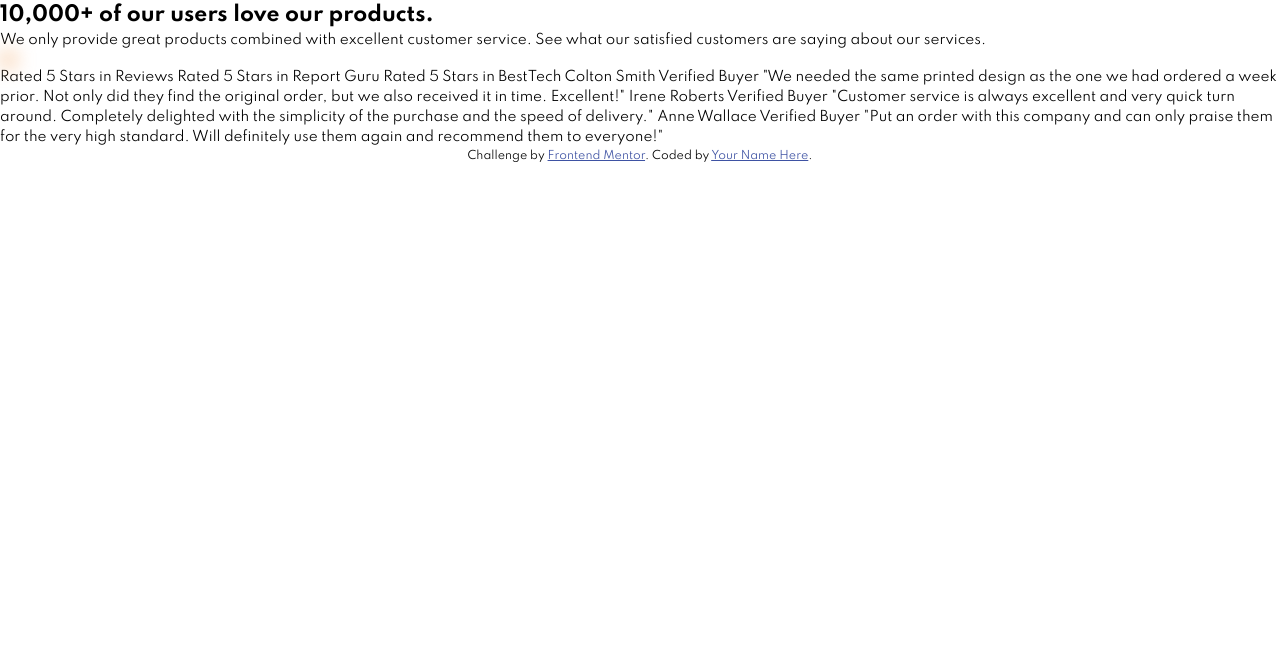
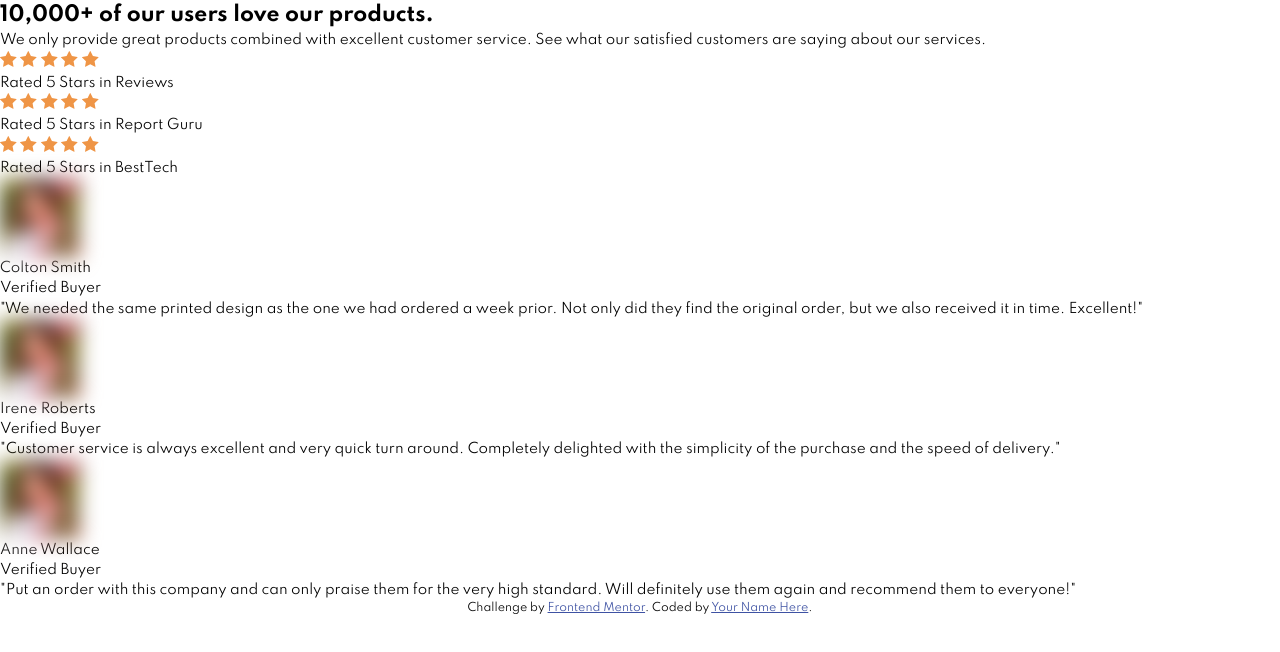
Before and after one commit to abe-m1/social-proof-section, a website: page index.html in a window 1280 px wide. Drawn offline with Linux system fonts and the light colour scheme.

Commit message:
add markup

```diff
--- a/index.html
+++ b/index.html
@@ -25,21 +25,81 @@
         </p>
       </div>
       <div class="hero-stars">
-        <div>
-          <img src="/images/icon-star.svg" />
+        <div class="star-row">
+          <img class="star" src="/images/icon-star.svg" alt="star" />
+          <img class="star" src="/images/icon-star.svg" alt="star" />
+          <img class="star" src="/images/icon-star.svg" alt="star" />
+          <img class="star" src="/images/icon-star.svg" alt="star" />
+          <img class="star" src="/images/icon-star.svg" alt="star" />
         </div>
+        <p>Rated 5 Stars in Reviews</p>
+      </div>
+      <div class="hero-stars">
+        <div class="star-row">
+          <img class="star" src="/images/icon-star.svg" alt="star" />
+          <img class="star" src="/images/icon-star.svg" alt="star" />
+          <img class="star" src="/images/icon-star.svg" alt="star" />
+          <img class="star" src="/images/icon-star.svg" alt="star" />
+          <img class="star" src="/images/icon-star.svg" alt="star" />
+        </div>
+        <p>Rated 5 Stars in Report Guru</p>
+      </div>
+      <div class="hero-stars">
+        <div class="star-row">
+          <img class="star" src="/images/icon-star.svg" alt="star" />
+          <img class="star" src="/images/icon-star.svg" alt="star" />
+          <img class="star" src="/images/icon-star.svg" alt="star" />
+          <img class="star" src="/images/icon-star.svg" alt="star" />
+          <img class="star" src="/images/icon-star.svg" alt="star" />
+        </div>
+        <p>Rated 5 Stars in BestTech</p>
       </div>
     </div>
+    <div class="testimonial-container">
+      <div>
+        <div class="user-info">
+          <img src="images/image-anne.jpg" />
+          <div>
+            <p>Colton Smith</p>
+            <p>Verified Buyer</p>
+          </div>
+        </div>
+        <p class="testimonial">
+          "We needed the same printed design as the one we had ordered a week
+          prior. Not only did they find the original order, but we also received
+          it in time. Excellent!"
+        </p>
+      </div>
 
-    Rated 5 Stars in Reviews Rated 5 Stars in Report Guru Rated 5 Stars in
-    BestTech Colton Smith Verified Buyer "We needed the same printed design as
-    the one we had ordered a week prior. Not only did they find the original
-    order, but we also received it in time. Excellent!" Irene Roberts Verified
-    Buyer "Customer service is always excellent and very quick turn around.
-    Completely delighted with the simplicity of the purchase and the speed of
-    delivery." Anne Wallace Verified Buyer "Put an order with this company and
-    can only praise them for the very high standard. Will definitely use them
-    again and recommend them to everyone!"
+      <div>
+        <div class="user-info">
+          <img src="images/image-anne.jpg" />
+          <div>
+            <p>Irene Roberts</p>
+            <p>Verified Buyer</p>
+          </div>
+        </div>
+        <p class="testimonial">
+          "Customer service is always excellent and very quick turn around.
+          Completely delighted with the simplicity of the purchase and the speed
+          of delivery."
+        </p>
+      </div>
+      <div>
+        <div class="user-info">
+          <img src="images/image-anne.jpg" />
+          <div>
+            <p>Anne Wallace</p>
+            <p>Verified Buyer</p>
+          </div>
+        </div>
+        <p class="testimonial">
+          "Put an order with this company and can only praise them for the very
+          high standard. Will definitely use them again and recommend them to
+          everyone!"
+        </p>
+      </div>
+    </div>
 
     <div class="attribution">
       Challenge by
--- a/scss/main.scss
+++ b/scss/main.scss
@@ -23,6 +23,14 @@ body {
   font-size: 1.5rem;
 }
 
+.start-row {
+  display: flex;
+}
+
+.star {
+  display: inline-block;
+}
+
 .attribution {
   font-size: 11px;
   text-align: center;
```
Also changed, not shown: css/style.css.
